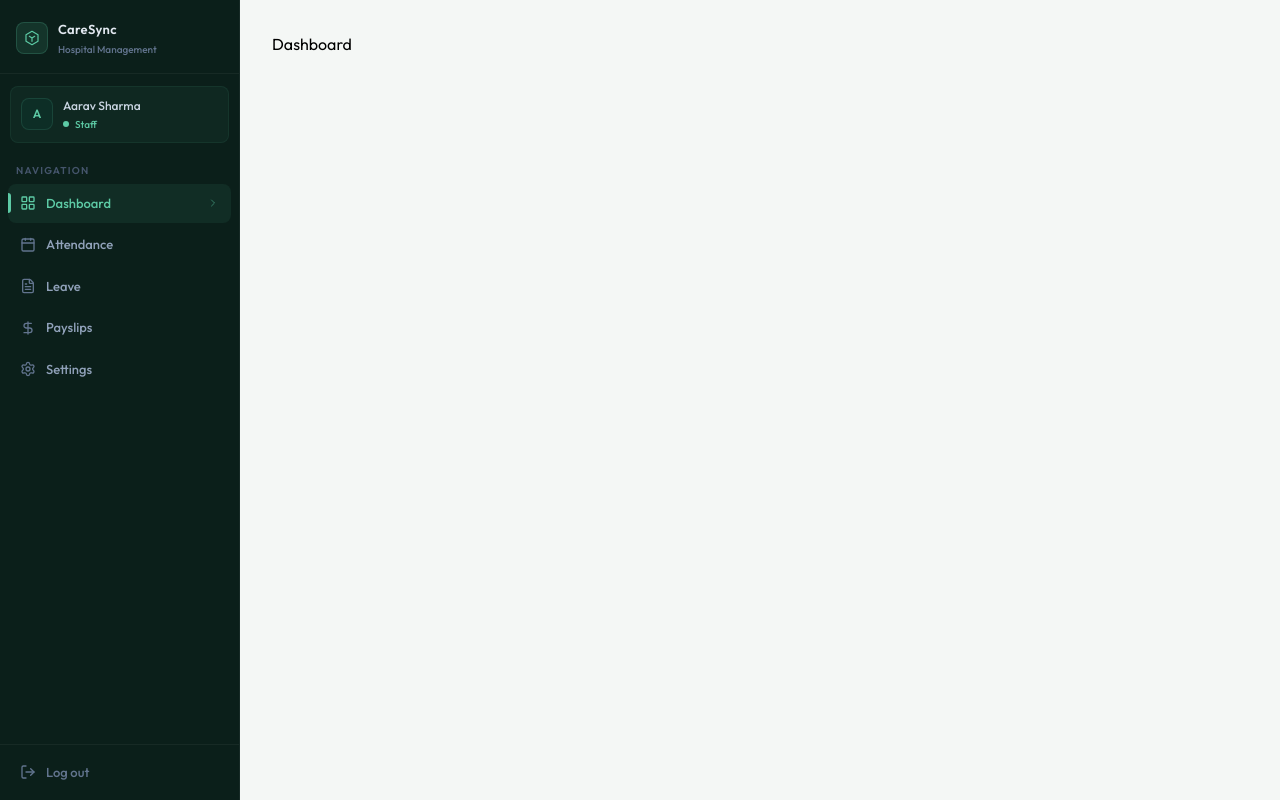
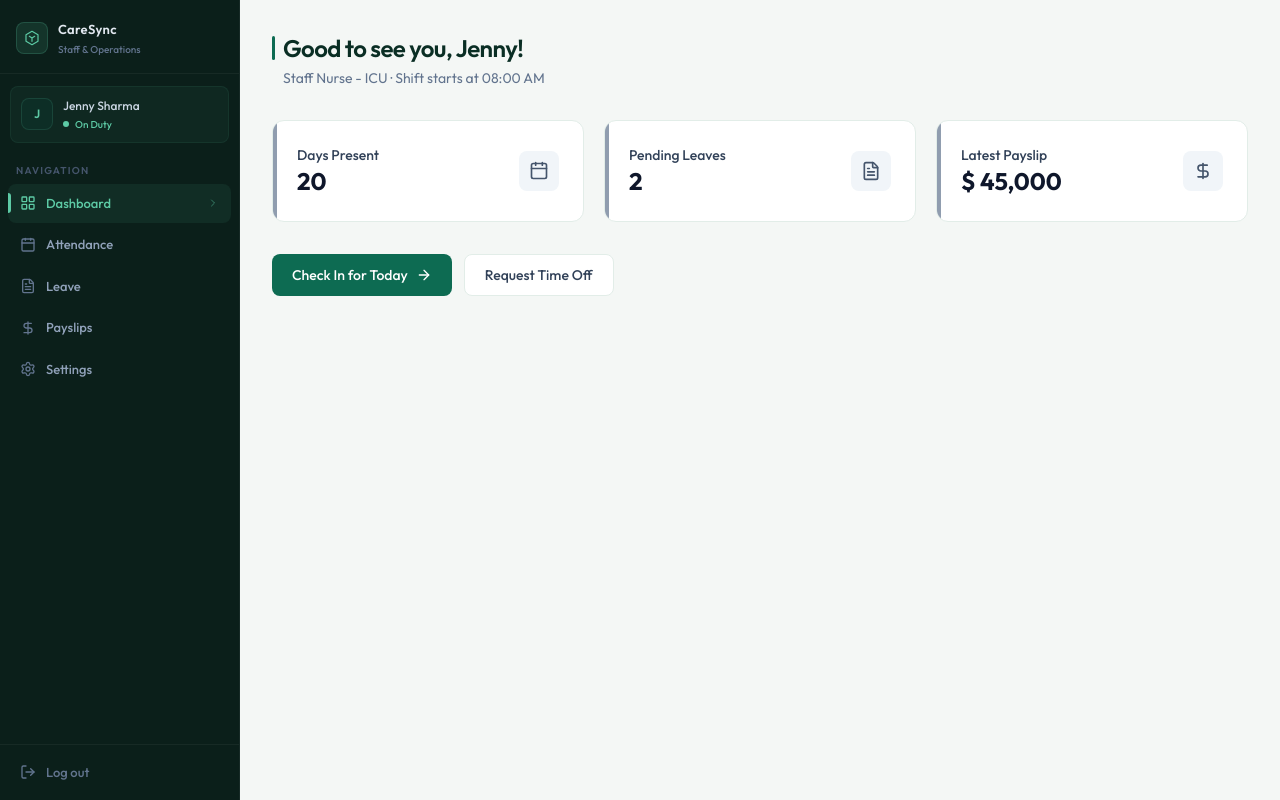
Before and after one commit to nikitatale/CareSync-Hospital-Management, a React (Vite) app in the folder frontend/: page /dashboard in a window 1280 px wide. Built offline with nearby package versions, Linux system fonts and the light colour scheme.

Commit message:
Complete role-based dashboard (admin & staff)

```diff
--- a/frontend/src/assets/assets.jsx
+++ b/frontend/src/assets/assets.jsx
@@ -13,20 +13,20 @@ export const DEPARTMENTS = [
 
 export const dummyAdminDashboardData = {
     role: "ADMIN",
-    totalEmployees: 3,
+    totalStaff: 3,
     totalDepartments: 10,
     todayAttendance: 1,
     pendingLeaves: 1,
 };
 
-export const dummyEmployeeDashboardData = {
+export const dummyStaffDashboardData = {
     currentMonthAttendance: 20,
     pendingLeaves: 2,
     latestPayslip: {
         netSalary: 45000,
     },
-    employee: {
-        firstName: "Aarav",
+    staff: {
+        firstName: "Jenny",
         lastName: "Sharma",
         position: "Staff Nurse",
         department: "ICU",
@@ -35,19 +35,19 @@ export const dummyEmployeeDashboardData = {
 
 export const dummyProfileData = {
     _id: "69b411e6f8a807df391d7b13",
-    firstName: "Aarav",
+    firstName: "Jenny",
     lastName: "Sharma",
     email: "aarav.sharma@hospital.com",
     image: null,
 };
 
-export const dummyEmployeeData = [
+export const dummyStaffData = [
     {
         _id: "hosp_001",
         userId: {
             _id: "hosp_user_001",
             email: "dr.ravi@hospital.com",
-            role: "EMPLOYEE",
+            role: "STAFF",
         },
         department: "Cardiology",
         firstName: "Dr. Ravi",
@@ -68,7 +68,7 @@ export const dummyEmployeeData = [
         id: "hosp_001",
         user: {
             email: "dr.ravi@hospital.com",
-            role: "EMPLOYEE",
+            role: "STAFF",
         },
     },
     {
@@ -76,7 +76,7 @@ export const dummyEmployeeData = [
         userId: {
             _id: "hosp_user_002",
             email: "nurse.meera@hospital.com",
-            role: "EMPLOYEE",
+            role: "STAFF",
         },
         department: "ICU",
         firstName: "Meera",
@@ -97,7 +97,7 @@ export const dummyEmployeeData = [
         id: "hosp_002",
         user: {
             email: "nurse.meera@hospital.com",
-            role: "EMPLOYEE",
+            role: "STAFF",
         },
     },
     {
@@ -105,7 +105,7 @@ export const dummyEmployeeData = [
         userId: {
             _id: "hosp_user_003",
             email: "tech.arjun@hospital.com",
-            role: "EMPLOYEE",
+            role: "STAFF",
         },
         department: "Radiology",
         firstName: "Arjun",
@@ -126,7 +126,7 @@ export const dummyEmployeeData = [
         id: "hosp_003",
         user: {
             email: "tech.arjun@hospital.com",
-            role: "EMPLOYEE",
+            role: "STAFF",
         },
     },
 ];
@@ -134,7 +134,7 @@ export const dummyEmployeeData = [
 export const dummyLeaveData = [
     {
         _id: "leave_001",
-        employeeId: "hosp_002",
+        staffId: "hosp_002",
         type: "CASUAL",
         startDate: "2026-03-27T00:00:00.000Z",
         endDate: "2026-03-29T00:00:00.000Z",
@@ -143,11 +143,11 @@ export const dummyLeaveData = [
         createdAt: "2026-03-13T13:51:22.716Z",
         updatedAt: "2026-03-13T13:51:43.139Z",
         id: "leave_001",
-        employee: dummyEmployeeData[1],
+        staff: dummyStaffData[1],
     },
     {
         _id: "leave_002",
-        employeeId: "hosp_001",
+        staffId: "hosp_001",
         type: "ANNUAL",
         startDate: "2026-03-23T00:00:00.000Z",
         endDate: "2026-03-24T00:00:00.000Z",
@@ -156,11 +156,11 @@ export const dummyLeaveData = [
         createdAt: "2026-03-13T13:50:52.117Z",
         updatedAt: "2026-03-13T13:51:46.450Z",
         id: "leave_002",
-        employee: dummyEmployeeData[0],
+        staff: dummyStaffData[0],
     },
     {
         _id: "leave_003",
-        employeeId: "hosp_003",
+        staffId: "hosp_003",
         type: "SICK",
         startDate: "2026-03-15T00:00:00.000Z",
         endDate: "2026-03-16T00:00:00.000Z",
@@ -169,14 +169,14 @@ export const dummyLeaveData = [
         createdAt: "2026-03-13T13:49:19.204Z",
         updatedAt: "2026-03-13T13:51:45.418Z",
         id: "leave_003",
-        employee: dummyEmployeeData[2],
+        staff: dummyStaffData[2],
     },
 ];
 
 export const dummyPayslipData = [
     {
         _id: "pay_001",
-        employeeId: "hosp_001",
+        staffId: "hosp_001",
         month: 2,
         year: 2026,
         basicSalary: 120000,
@@ -186,11 +186,11 @@ export const dummyPayslipData = [
         createdAt: "2026-03-13T13:48:05.653Z",
         updatedAt: "2026-03-13T13:48:05.653Z",
         id: "pay_001",
-        employee: dummyEmployeeData[0],
+        staff: dummyStaffData[0],
     },
     {
         _id: "pay_002",
-        employeeId: "hosp_002",
+        staffId: "hosp_002",
         month: 2,
         year: 2026,
         basicSalary: 45000,
@@ -200,11 +200,11 @@ export const dummyPayslipData = [
         createdAt: "2026-03-13T13:46:30.804Z",
         updatedAt: "2026-03-13T13:46:30.804Z",
         id: "pay_002",
-        employee: dummyEmployeeData[1],
+        staff: dummyStaffData[1],
     },
     {
         _id: "pay_003",
-        employeeId: "hosp_003",
+        staffId: "hosp_003",
         month: 2,
         year: 2026,
         basicSalary: 30000,
@@ -214,37 +214,32 @@ export const dummyPayslipData = [
         createdAt: "2026-03-13T13:46:14.884Z",
         updatedAt: "2026-03-13T13:46:14.884Z",
         id: "pay_003",
-        employee: dummyEmployeeData[2],
+        staff: dummyStaffData[2],
     },
 ];
 
 export const dummyAttendanceData = [
     {
         _id: "att_001",
-        employeeId: "hosp_001",
+        staffId: "hosp_001",
         date: "2026-03-14T18:30:00.000Z",
         checkIn: "2026-03-15T10:00:00.000Z",
         checkOut: "2026-03-15T18:00:00.000Z",
         status: "PRESENT",
         workingHours: 8,
         dayType: "Full Day",
-        createdAt: "2026-03-15T10:42:33.973Z",
-        updatedAt: "2026-03-15T10:42:37.479Z",
     },
     {
         _id: "att_002",
-        employeeId: "hosp_002",
+        staffId: "hosp_002",
         date: "2026-03-12T18:30:00.000Z",
         checkIn: "2026-03-13T13:00:00.000Z",
         checkOut: "2026-03-13T21:00:00.000Z",
         status: "PRESENT",
         workingHours: 8,
         dayType: "Full Day",
-        createdAt: "2026-03-13T13:48:41.418Z",
-        updatedAt: "2026-03-13T13:48:42.433Z",
     },
 ];
-
 
 export function getWorkingHoursDisplay(record) {
     if (record.workingHours != null) {
--- /dev/null
+++ b/frontend/src/components/AdminDashboard.jsx
@@ -0,0 +1,52 @@
+import { Building2Icon, CalendarIcon, FileTextIcon, UserIcon } from "lucide-react"
+import { Link } from "react-router-dom"
+
+const AdminDashboard = ({data}) => {
+
+
+  const stats = [
+  { icon: UserIcon,     value: data.totalStaff,         label: "Total Staff",          desc: "Doctors, nurses & staff",    color: "default" },
+  { icon: Building2Icon,value: data.totalDepartments,   label: "Departments",          desc: "Speciality divisions",      color: "default" },
+  { icon: CalendarIcon, value: data.todayAttendance,    label: "Today's Attendance",   desc: "On duty right now",    color: "green"   },
+  { icon: FileTextIcon, value: data.pendingLeaves,      label: "Pending Leaves",       desc: "Needs your attention",   color: "amber"   },
+]
+
+const iconStyle = {
+  default: "bg-[#f4f7f5] text-slate-500 group-hover:bg-[#e8f5f0] group-hover:text-[#0d6b52]",
+  green:   "bg-[#e8f5f0] text-[#0d6b52]",
+  amber:   "bg-amber-50 text-amber-600",
+}
+const valueStyle = {
+  default: "text-[#0a2e24]",
+  green:   "text-[#0d6b52]",
+  amber:   "text-amber-600",
+}
+
+  return (
+       <div className="animate-fade-in">
+    <div className="page-header">
+      <h1 className="page-title">Command Centre</h1>
+      <p className="page-subtitle">Here's what's happening at your hospital today</p>
+    </div>
+
+    <div className="grid grid-cols-1 sm:grid-cols-2 lg:grid-cols-4 gap-4 sm:gap-5 mb-8">
+      {stats.map((s) => (
+        <div key={s.label}
+          className="card card-hover p-5 relative overflow-hidden group flex items-center justify-between">
+          {/* Left accent bar */}
+          <div className="absolute left-0 top-0 bottom-0 w-[3px] rounded-r-full
+            bg-slate-200 group-hover:bg-[#0d6b52] transition-colors duration-300"/>
+          <div>
+            <p className="text-xs font-medium text-slate-500 mb-1">{s.label}</p>
+            <p className={`text-2xl font-semibold ${valueStyle[s.color]}`}>{s.value}</p>
+            <p className="text-[11px] text-slate-400 mt-1">{s.desc}</p>
+          </div>
+          <s.icon className={`size-10 p-2.5 rounded-xl transition-all duration-200 ${iconStyle[s.color]}`}/>
+        </div>
+      ))}
+    </div>
+  </div>
+  )
+}
+
+export default AdminDashboard
--- /dev/null
+++ b/frontend/src/components/Loading.jsx
@@ -0,0 +1,11 @@
+import React from 'react'
+
+const Loading = () => {
+  return (
+    <div className='flex justify-center h-screen items-center'>
+      <div className='animate-spin size-8 border-2 border-[#0d2e26] border-t-transparent rounded-full'/>
+    </div>
+  )
+}
+
+export default Loading
--- a/frontend/src/components/Sidebar.jsx
+++ b/frontend/src/components/Sidebar.jsx
@@ -49,7 +49,7 @@ const Sidebar = () => {
             </div>
             <div>
               <p className="text-[13px] font-semibold text-slate-200 tracking-wide">CareSync</p>
-              <p className="text-[10px] text-slate-500 font-medium mt-0.5">Hospital Management</p>
+              <p className="text-[10px] text-slate-500 font-medium mt-0.5">Staff & Operations</p>
             </div>
           </div>
           <button aria-label="Close menu" onClick={() => setMobileMenu(false)}
@@ -75,7 +75,7 @@ const Sidebar = () => {
               <div className="flex items-center gap-1.5 mt-0.5">
                 <div className="w-1.5 h-1.5 rounded-full bg-[#5dcaa5]"></div>
                 <p className="text-[10px] text-[#5dcaa5] font-medium">
-                  {role === "ADMIN" ? "Administrator" : "Staff"}
+                  {role === "ADMIN" ? "Admin Access" : "On Duty"}
                 </p>
               </div>
             </div>
@@ -139,7 +139,7 @@ const Sidebar = () => {
   return (
     <>
 
-      <button aria-label="Open menu" onClick={() => setMobileMenu(true)}
+      <button aria-label='open menu' onClick={() => setMobileMenu(true)}
         className="lg:hidden fixed top-4 left-4 z-50 p-2 rounded-lg shadow-lg"
         style={{ background: "#0b1f1a", border: "1px solid rgba(255,255,255,0.08)" }}>
         <MenuIcon size={18} className="text-white"/>
--- /dev/null
+++ b/frontend/src/components/StaffDashboard.jsx
@@ -0,0 +1,46 @@
+import { ArrowRightIcon, CalendarIcon, DollarSignIcon, FileTextIcon } from 'lucide-react';
+import { Link } from "react-router-dom"
+
+const StaffDashboard = ({data}) => {
+    const staff = data.staff;
+
+const cards = [
+  { icon: CalendarIcon,  value: data.currentMonthAttendance, title: "Days Present",    subtitle: "Out of 26 working days",        color: "green"   },
+  { icon: FileTextIcon,  value: data.pendingLeaves, title: "Pending Leaves",  subtitle: "Applied this month", color: "amber"   },
+  { icon: DollarSignIcon,value: data.latestPayslip ? `$ ${data.latestPayslip.netSalary?.toLocaleString()}` : "N/A", title: "Latest Payslip",  subtitle: "Last salary credited",color: "default" },
+]
+
+  return (
+
+    <div className='animate-fade-in'>
+          <div className='page-header'>
+            <h1 className='page-title'>Good to see you, {staff.firstName}!</h1>
+            <p className='page-subtitle'>{staff?.position} - {staff?.department  || "No Department"} · Shift starts at 08:00 AM</p>
+          </div>
+
+          <div className='grid grid-cols-1 sm:grid-cols-3 gap-4 sm:gap-5 mb-8'>
+            {cards.map((card, index) => (
+                <div key={index} className='card card-hover p-5 sm:p-6 relative overflow-hidden group flex items-center justify-between'>
+                    <div className=''>
+                        <div className='absolute left-0 top-0 bottom-0 w-1 rounded-r-full bg-slate-500/70 group-hover:bg-[#0d6b52]'/>
+                        <p className='text-sm font-medium text-slate-700'>{card.title}</p>
+                        <p className='text-2xl font-bold text-slate-900'>{card.value}</p>
+                    </div>
+                    <card.icon className='size-10 p-2.5 rounded-lg bg-slate-100 text-slate-600 group-hover:bg-indigo-50 group-hover:text-[#0d6b52] transition-colors duration-200'/>
+                </div>
+            ))}
+          </div>
+
+          <div className='flex flex-col sm:flex-row gap-3'>
+            <Link to="/attendance" className='btn-primary text-center inline-flex items-center justify-center gap-2'>
+               Check In for Today <ArrowRightIcon className='w-4 h-4'/>
+            </Link>
+            <Link to="/leave" className='btn-secondary text-center'>
+               Request Time Off
+            </Link>
+          </div>
+    </div>
+  )
+}
+
+export default StaffDashboard
--- a/frontend/src/index.css
+++ b/frontend/src/index.css
@@ -1,128 +1,71 @@
-@import url("https://fonts.googleapis.com/css2?family=Fira+Code:wght@300..700&family=Outfit:wght@100..900&display=swap");
+@import url("https://fonts.googleapis.com/css2?family=Outfit:wght@100..900&display=swap");
 @import "tailwindcss";
 
-* {
-    font-family: "Outfit", "Inter";
+* { font-family: "Outfit", sans-serif; }
+
+@layer utilities {
+  .card {
+    @apply bg-white rounded-xl border border-[#e2ede8];
+  }
+  .card-hover {
+    @apply hover:-translate-y-0.5 transition-all duration-300 hover:shadow-lg hover:shadow-[#0d6b52]/8;
   }
 
-@layer utilities {
-    /* Card styles */
-    .card {
-        @apply bg-white rounded-lg border border-slate-200/70;
+  /* Green primary button */
+  .btn-primary {
+    @apply bg-[#0d6b52] text-white px-5 py-2.5 rounded-lg text-sm font-medium
+      hover:bg-[#0a4a3a] transition-all duration-200 active:scale-[0.98]
+      inline-flex items-center gap-2;
   }
-    .card-hover {
-        @apply hover:-translate-y-0.5 transition-all duration-300;
+  .btn-secondary {
+    @apply bg-white text-slate-700 border border-[#e2ede8] px-5 py-2.5 rounded-lg text-sm font-medium
+      hover:bg-[#f4f7f5] hover:border-[#c6e8dc] transition-all duration-200;
   }
 
-    /* Button styles */
-    .btn-primary {
-        @apply bg-linear-to-r from-indigo-600 to-indigo-500 text-white px-5 py-2.5 rounded-md text-sm
-            hover:from-indigo-700 hover:to-indigo-600 transition-all duration-200 shadow-md shadow-indigo-500/25
-            active:scale-[0.98];
-    }
-    .btn-secondary {
-        @apply bg-white text-slate-700 border border-slate-200 px-5 py-2.5 rounded-md text-sm
-            hover:bg-slate-50 hover:border-slate-300 transition-all duration-200;
-    }
-
-    /* Input, Select, Textarea styles */
-    input,
-    select,
-    textarea {
-        @apply w-full px-4 py-2.5 bg-slate-50/50 border border-slate-200 rounded-md
-            focus:outline-none focus:ring-2 focus:ring-indigo-500/20 focus:border-indigo-400
+  input, select, textarea {
+    @apply w-full px-4 py-2.5 bg-[#f4f7f5] border border-[#e2ede8] rounded-lg
+      focus:outline-none focus:ring-2 focus:ring-[#0d6b52]/20 focus:border-[#0d6b52]
       transition-all duration-200 text-sm placeholder:text-slate-400;
   }
 
-    /* Table styles */
-    .table-modern {
-        @apply w-full text-left text-sm;
+  /* Page header */
+  .page-header { @apply mb-8; }
+  .page-title {
+    @apply text-2xl font-semibold text-[#0a2e24] tracking-tight flex items-center gap-2;
   }
-    .table-modern thead {
-        @apply text-xs font-semibold text-slate-500 uppercase tracking-wider;
+  .page-title::before {
+    content: '';
+    @apply block w-[3px] h-6 rounded-sm bg-[#0d6b52];
   }
-    .table-modern thead th {
-        @apply px-6 py-4 bg-slate-50/80;
-    }
-    .table-modern tbody {
-        @apply divide-y divide-slate-100;
-    }
-    .table-modern tbody tr {
-        @apply hover:bg-slate-50/50 transition-colors duration-150;
-    }
-    .table-modern tbody td {
-        @apply px-6 py-4;
+  .page-subtitle { @apply text-slate-500 text-sm mt-1 ml-[11px]; }
+
+  /* Table */
+  .table-modern { @apply w-full text-left text-sm; }
+  .table-modern thead { @apply text-xs font-semibold text-slate-500 uppercase tracking-wider; }
+  .table-modern thead th { @apply px-6 py-4 bg-[#f4f7f5]; }
+  .table-modern tbody { @apply divide-y divide-[#e2ede8]; }
+  .table-modern tbody tr { @apply hover:bg-[#f4f7f5]/60 transition-colors duration-150; }
+  .table-modern tbody td { @apply px-6 py-4; }
+
+  /* Badges */
+  .badge { @apply inline-flex items-center px-2.5 py-1 rounded-md text-xs font-medium; }
+  .badge-success { @apply bg-[#e8f5f0] text-[#0d6b52] ring-1 ring-[#0d6b52]/15; }
+  .badge-warning { @apply bg-amber-50 text-amber-700 ring-1 ring-amber-600/10; }
+  .badge-danger  { @apply bg-rose-50  text-rose-700  ring-1 ring-rose-600/10;  }
+
+  /* Animations */
+  .animate-fade-in  { animation: fadeIn  0.4s ease-out; }
+  .animate-slide-up { animation: slideUp 0.4s ease-out; }
 }
 
-    /* Badge styles */
-    .badge {
-        @apply inline-flex items-center px-2.5 py-1 rounded-md text-xs;
-    }
-    .badge-success {
-        @apply bg-emerald-50 text-emerald-700 ring-1 ring-emerald-600/10;
-    }
-    .badge-warning {
-        @apply bg-amber-50 text-amber-700 ring-1 ring-amber-600/10;
-    }
-    .badge-danger {
-        @apply bg-rose-50 text-rose-700 ring-1 ring-rose-600/10;
-    }
+@keyframes fadeIn  { from { opacity: 0; } to { opacity: 1; } }
+@keyframes slideUp { from { opacity: 0; transform: translateY(12px); } to { opacity: 1; transform: translateY(0); } }
 
-    /* Page header */
-    .page-header {
-        @apply mb-8;
-    }
-    .page-title {
-        @apply text-2xl font-medium text-slate-900 tracking-tight;
-    }
-    .page-subtitle {
-        @apply text-slate-500 text-sm mt-1;
-    }
+/* Main bg */
+body { background: #f4f7f5; }
 
-    /* Animations */
-    .animate-fade-in {
-        animation: fadeIn 0.4s ease-out;
-    }
-    .animate-slide-up {
-        animation: slideUp 0.4s ease-out;
-    }
-}
-
-@keyframes fadeIn {
-    from {
-        opacity: 0;
-    }
-    to {
-        opacity: 1;
-    }
-}
-
-@keyframes slideUp {
-    from {
-        opacity: 0;
-        transform: translateY(12px);
-    }
-    to {
-        opacity: 1;
-        transform: translateY(0);
-    }
-}
-
-/* Custom scrollbar */
-::-webkit-scrollbar {
-    width: 6px;
-}
-::-webkit-scrollbar-track {
-    @apply bg-transparent;
-}
-::-webkit-scrollbar-thumb {
-    @apply bg-slate-300 rounded-full;
-}
-::-webkit-scrollbar-thumb:hover {
-    @apply bg-slate-400;
-}
-
-/* Selection */
-::selection {
-    @apply bg-indigo-100 text-indigo-900;
-}
+::-webkit-scrollbar { width: 6px; }
+::-webkit-scrollbar-track { background: transparent; }
+::-webkit-scrollbar-thumb { @apply bg-[#c6e8dc] rounded-full; }
+::-webkit-scrollbar-thumb:hover { @apply bg-[#0d6b52]/40; }
+::selection { background: #e8f5f0; color: #0a2e24; }
--- a/frontend/src/pages/Dashboard.jsx
+++ b/frontend/src/pages/Dashboard.jsx
@@ -1,8 +1,29 @@
+import { useEffect, useState } from "react"
+import { dummyAdminDashboardData, dummyStaffDashboardData } from "../assets/assets";
+import Loading from "../components/Loading";
+import StaffDashboard from "../components/StaffDashboard";
+import AdminDashboard from "../components/AdminDashboard";
 
 const Dashboard = () => {
-  return (
-    <div>Dashboard</div>
-  )
+
+  const[data, setData] = useState(null);
+  const[loading, setLoading] = useState(true);
+
+  useEffect(() => {
+    setData(dummyStaffDashboardData)
+    setTimeout(() => {
+      setLoading(false);
+    }, 1000);
+  }, [])
+
+  if(loading) return <Loading/>
+  if(!data) return <p className="text-center text-slate-500 py-12">Failed to load dashboard data</p>
+
+  if(data.role === "ADMIN"){
+      return <AdminDashboard data={data}/>
+  } else{
+    return <StaffDashboard data={data}/>
+  }
 }
 
 export default Dashboard
```
Lines whose indentation alone changed are shown as unchanged.
